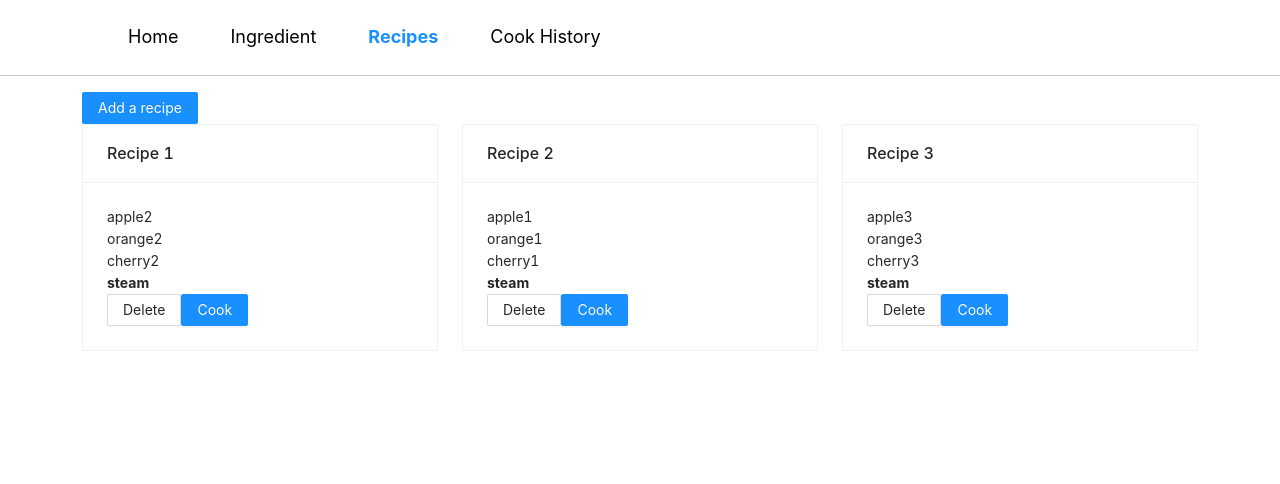
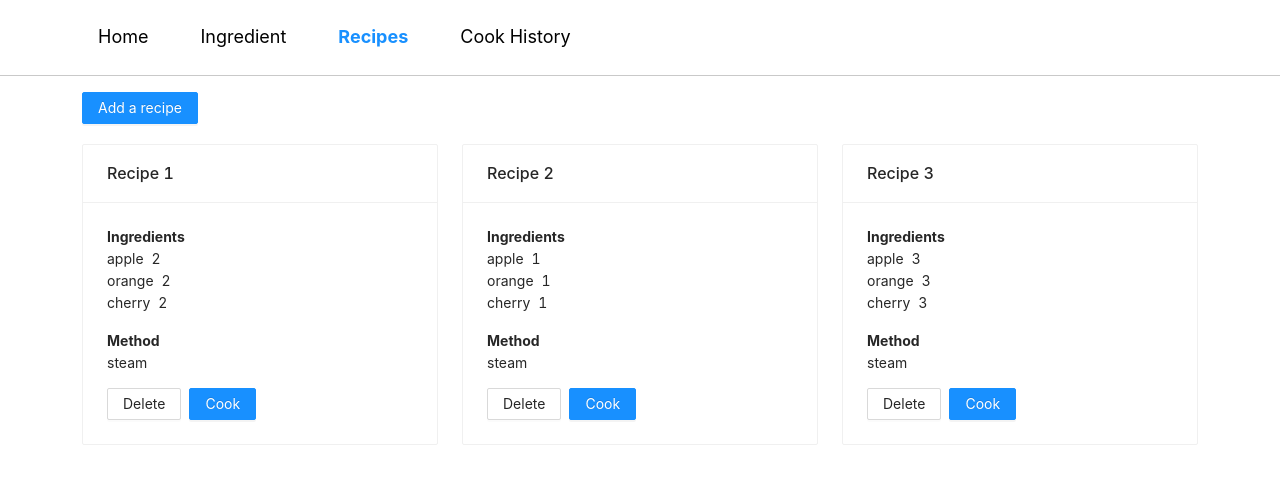
Before and after one commit to ZidiHu/pantry-app, a React (Create React App) app: page /recipe in a window 1280 px wide. Shown: the top 484 px of the page. Built offline with nearby package versions, Linux system fonts and the light colour scheme.

Commit message:
improve some style

```diff
--- a/src/components/Toolbar.css
+++ b/src/components/Toolbar.css
@@ -1,6 +1,5 @@
 ul {
   padding-top: 15px;
-  margin-left: 30px;
 }
 
 li {
--- /dev/null
+++ b/src/pages/cookHistory/index.css
@@ -0,0 +1,7 @@
+.usedIngredientList {
+  font-size: 14px;
+}
+
+.paddingLeft {
+  padding-left: 20px;
+}
--- a/src/pages/cookHistory/index.jsx
+++ b/src/pages/cookHistory/index.jsx
@@ -1,5 +1,6 @@
 import React, { useState } from 'react'
 import { Collapse, List } from 'antd'
+import './index.css'
 
 const { Panel } = Collapse;
 
@@ -11,14 +12,16 @@ const CookHistory = props => {
       <h3>Cook History</h3>
       <Collapse>
         {cookHistory.map((history) => (
-          <Panel header={history.recipeName} key={history.key} extra={<p>{history.cookDate}</p>}>
+          <Panel header={history.recipeName} key={history.key} extra={<p>Cooked on: {history.cookDate}</p>}>
             <strong>Used Ingredients</strong>
             <List
               size='small'
-              bordered
               dataSource={history.ingredients}
               renderItem={item =>
-                <List.Item>{item.ingredientName} {item.ingredientQuality}</List.Item>
+                <List.Item className='usedIngredientList'>
+                  <strong>Name: </strong>{item.ingredientName}
+                  <strong className='paddingLeft'>Quality: </strong>{item.ingredientQuality}
+                </List.Item>
               }
             />
           </Panel>
--- a/src/pages/ingredient/AddIngredientModal.jsx
+++ b/src/pages/ingredient/AddIngredientModal.jsx
@@ -17,12 +17,12 @@ const AddIngredientModal = props => {
 
   return (
     <Modal title="Add an ingredient" visible={isModalVisible} onOk={handleAdd} onCancel={handleCancel}>
-      <p>Name</p>
+      <p className='mb-1'>Name</p>
       <Input placeholder="Please enter name" onChange={changeName} value={newName} />
-      {showNameAlert && <p className='warning'>Please enter name</p>}
-      <p>Quality</p>
+      {showNameAlert && <p className='warning mb-0'>Please enter name</p>}
+      <p className='pt-3 mb-1'>Quality</p>
       <InputNumber onChange={changeQuality} value={newQuality} />
-      {showQualityAlert && <p className='warning'>Please enter quality</p>}
+      {showQualityAlert && <p className='warning mb-0'>Please enter quality</p>}
     </Modal>
   )
 }
--- a/src/pages/ingredient/index.jsx
+++ b/src/pages/ingredient/index.jsx
@@ -1,7 +1,7 @@
 import React, { useState } from 'react';
 import { Table, Button, Popconfirm } from 'antd';
-import mockIngredients from '../../mock/ingredient'
 import AddIngredientModal from './AddIngredientModal'
+import './index.css'
 
 const Ingredient = props => {
   const { ingredientList } = props
@@ -29,7 +29,7 @@ const Ingredient = props => {
       render: (_, record) =>
         data.length >= 1 ? (
           <Popconfirm title="Sure to delete?" onConfirm={() => handleDelete(record.key)}>
-            <a>Delete</a>
+            <a style={{ color: '#1890ff' }}>Delete</a>
           </Popconfirm>
         ) : null,
     },
@@ -79,11 +79,9 @@ const Ingredient = props => {
   return (
     <div className='container'>
       <Button
+        type="primary"
         onClick={showAddIngredModal}
-        type="primary"
-        style={{
-          marginBottom: 16,
-        }}
+        style={{ marginBottom: 20 }}
       >
         Add an ingredient
       </Button>
--- a/src/pages/recipe/AddRecipeModal.jsx
+++ b/src/pages/recipe/AddRecipeModal.jsx
@@ -11,7 +11,7 @@ const AddRecipeModal = props => {
   } = props
 
   return (
-    <Modal title='Add a recipe' visible={isModalVisible} footer={null}>
+    <Modal title='Add a recipe' visible={isModalVisible} footer={null} onCancel={handleCancel}>
       <Form
         name='add_recipe'
         onFinish={addRecipe}
@@ -75,7 +75,7 @@ const AddRecipeModal = props => {
           )}
         </Form.List>
         <Form.Item>
-          <Button onClick={handleCancel}>
+          <Button onClick={handleCancel} className='me-2'>
             Cancel
           </Button>
           <Button type='primary' htmlType='submit'>
--- a/src/pages/recipe/index.jsx
+++ b/src/pages/recipe/index.jsx
@@ -36,43 +36,29 @@ const RecipeList = props => {
 
   return (
     <div className='container'>
-      <Button type='primary' onClick={showAddRecipeModal}>Add a recipe</Button>
-      {/* <List
-        grid={{ gutter: 16, lg: 3, md: 2, sm: 1 }}
-        dataSource={recipeList}
-        renderItem={item => (
-          <List.Item>
-            <Card title={item.recipeName}>
-              {item.ingredients.map((ingredients) => (
-                <div key={ingredients.ingredientName}>
-                  <p className='d-inline'>{ingredients.ingredientName}</p>
-                  <p className='d-inline'>{ingredients.ingredientQuality}</p>
-                  <br />
-                </div>
-              ))}
-              <strong>{item.method}</strong>
-              <br />
-              <Button onClick={() => deleteRecipe(item.key)}>Delete</Button>
-              <Button type='primary' onClick={() => cook(item.key)}>Cook</Button>
-            </Card>
-          </List.Item>
-        )}
-      /> */}
-
+      <Button
+        type='primary'
+        onClick={showAddRecipeModal}
+        style={{ marginBottom: 20 }}
+      >
+        Add a recipe</Button>
       <div className='row row-cols-md-3 row-cols-sm-1'>
         {recipeList.map((recipe) => (
           <div key={recipe.key} className='col col-sm-12'>
             <Card title={recipe.recipeName} >
-              {recipe.ingredients.map((ingredients) => (
-                <div key={ingredients.ingredientName}>
-                  <p className='d-inline'>{ingredients.ingredientName}</p>
-                  <p className='d-inline'>{ingredients.ingredientQuality}</p>
-                  <br />
-                </div>
-              ))}
-              <strong>{recipe.method}</strong>
-              <br />
-              <Button onClick={() => deleteRecipe(recipe.key)}>Delete</Button>
+              <strong>Ingredients</strong>
+              <div className='pb-3'>
+                {recipe.ingredients.map((ingredients) => (
+                  <div key={ingredients.ingredientName}>
+                    <p className='d-inline me-2'>{ingredients.ingredientName}</p>
+                    <p className='d-inline'>{ingredients.ingredientQuality}</p>
+                    <br />
+                  </div>
+                ))}
+              </div>
+              <strong>Method</strong>
+              <p>{recipe.method}</p>
+              <Button onClick={() => deleteRecipe(recipe.key)} className='me-2'>Delete</Button>
               <Button type='primary' onClick={() => handleCook(recipe.key)}>Cook</Button>
             </Card>
           </div>
```
